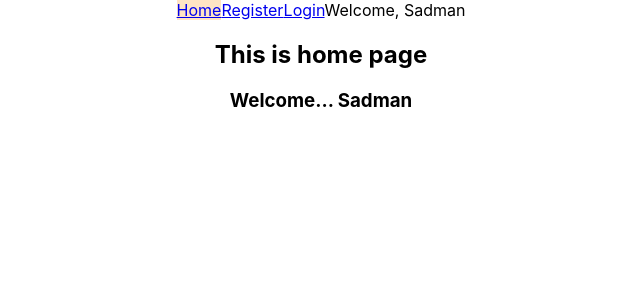
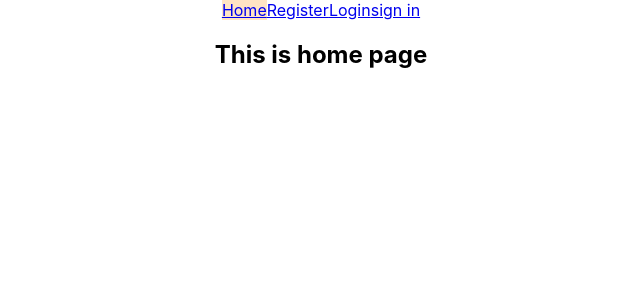
Before and after one commit to sadmanador/context-private-route-auth, a React (Create React App) app: page / in a window 1280 px wide. Shown: the top 300 px of the page, without its empty margins (319-959 px from the left). Built offline with nearby package versions, Linux system fonts and the light colour scheme; no server answers.

Commit message:
module 58-6 done sign btn works and btn toggles

```diff
--- a/src/components/Header/Header.js
+++ b/src/components/Header/Header.js
@@ -1,16 +1,17 @@
 import React, { useContext } from 'react';
-import { NavLink } from 'react-router-dom';
+import { Link, NavLink } from 'react-router-dom';
 import { AuthContext } from '../../contexts/UserContext';
 import './Header.css'
 
 const Header = () => {
-    const {user} = useContext(AuthContext);
+    const {user,userLogOut} = useContext(AuthContext);
     return (
         <div>
             <NavLink className={({isActive})=> isActive ? "activeLink" : undefined} to='/'>Home</NavLink>
             <NavLink className={({isActive})=> isActive ? "activeLink" : undefined} to='/register'>Register</NavLink>
             <NavLink className={({isActive})=> isActive ? "activeLink" : undefined} to='/login'>Login</NavLink>
             {user?.displayName && <span>Welcome, {user.displayName}</span>}
+            {user?.displayName ? <button onClick={userLogOut}>Sign out</button> : <Link to='/login'>sign in</Link>}
         </div>
     );
 };
--- a/src/components/Home/Registration.js
+++ b/src/components/Home/Registration.js
@@ -5,7 +5,7 @@ import { AuthContext } from '../../contexts/UserContext';
 
 const Registration = () => {
 
-    const { createUser, auth, setUser } = useContext(AuthContext)
+    const { createUser, auth } = useContext(AuthContext)
     const handleSubmit = event => {
         event.preventDefault();
         const form = event.target;
@@ -18,7 +18,6 @@ const Registration = () => {
             .then(result => {
                 const user = result.user;
                 updateUserInfo(username)
-                setUser(user)
                 console.log('Registered user', user)
             })
             .catch(error => {
--- a/src/components/Login/Login.js
+++ b/src/components/Login/Login.js
@@ -3,7 +3,7 @@ import { Link } from 'react-router-dom';
 import { AuthContext } from '../../contexts/UserContext';
 
 const Login = () => {
-    const {signIn, setUser} = useContext(AuthContext)
+    const {signIn} = useContext(AuthContext)
 
     const handleSubmit = event => {
         event.preventDefault();
@@ -15,7 +15,6 @@ const Login = () => {
         signIn(email, password)
         .then(result=> {
             const user = result.user;
-            setUser(user)
             console.log(user);
         })
         .catch(error => {
--- a/src/contexts/UserContext.js
+++ b/src/contexts/UserContext.js
@@ -1,5 +1,5 @@
-import React, { createContext, useState } from 'react';
-import { createUserWithEmailAndPassword, getAuth, signInWithEmailAndPassword } from "firebase/auth";
+import React, { createContext, useEffect, useState } from 'react';
+import { createUserWithEmailAndPassword, getAuth, onAuthStateChanged, signInWithEmailAndPassword, signOut } from "firebase/auth";
 import { app } from '../firebase/firebase.config';
 
 const auth = getAuth(app);
@@ -7,7 +7,7 @@ const auth = getAuth(app);
 export const AuthContext = createContext();
 
 const UserContext = ({ children }) => {
-    const [user, setUser] = useState({ displayName: 'Sadman' })
+    const [user, setUser] = useState({ })
 
     //creating user
     const createUser = (email, password) => {
@@ -19,9 +19,28 @@ const UserContext = ({ children }) => {
         return signInWithEmailAndPassword(auth, email, password)
     }
 
+    //set userInfo into common state
+    useEffect(() => {
+        const unsubscribe = onAuthStateChanged(auth, currentUser => {
+            setUser(currentUser)
+        })
 
+        //unmount the user
+        return () => {
+            unsubscribe();
+        }
+    },[]);
 
-    const authInfo = { auth, user, createUser, signIn, setUser };
+    //sign-out
+    const userLogOut = () => {
+        signOut(auth)
+        .then(()=>{
+            console.log('user log out')
+        })
+        .catch(error=> console.error(error))
+    }
+
+    const authInfo = { auth, user, createUser, signIn, userLogOut };
 
     return (
         <AuthContext.Provider value={authInfo}>
```
